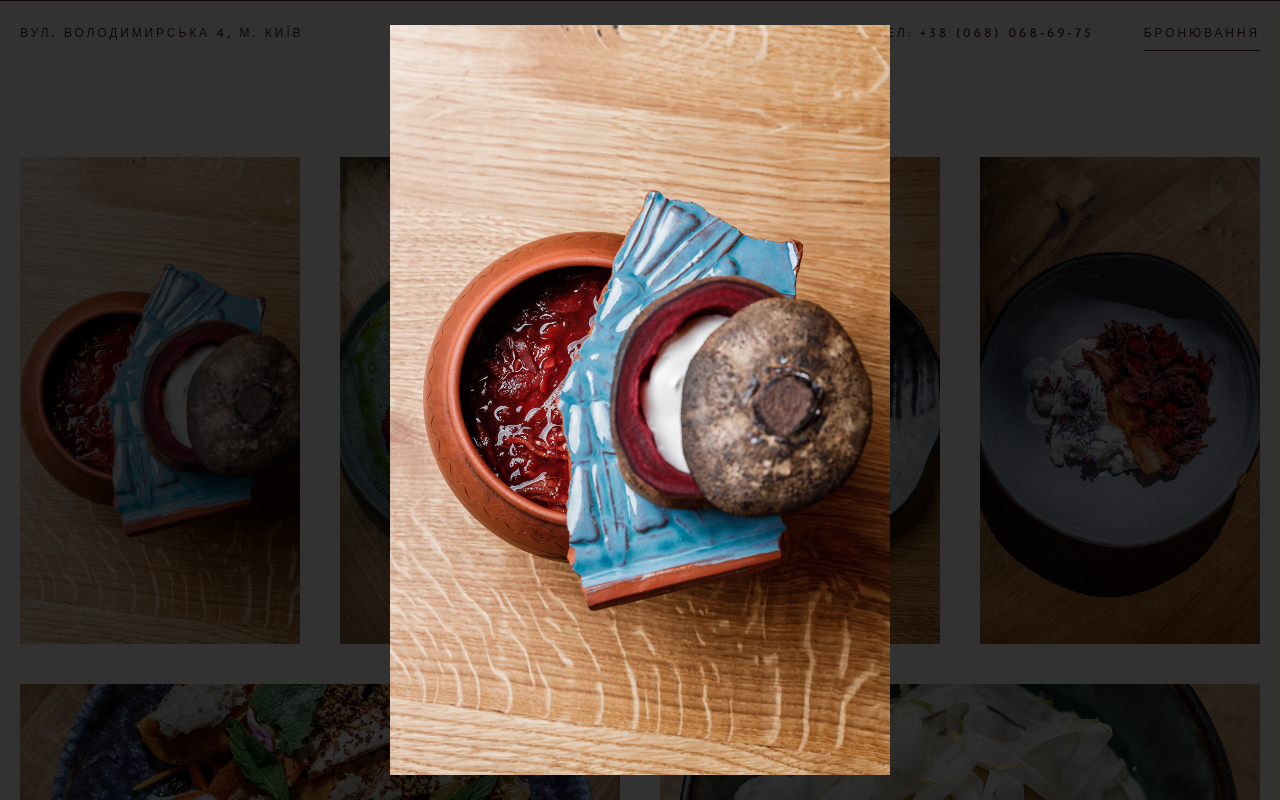
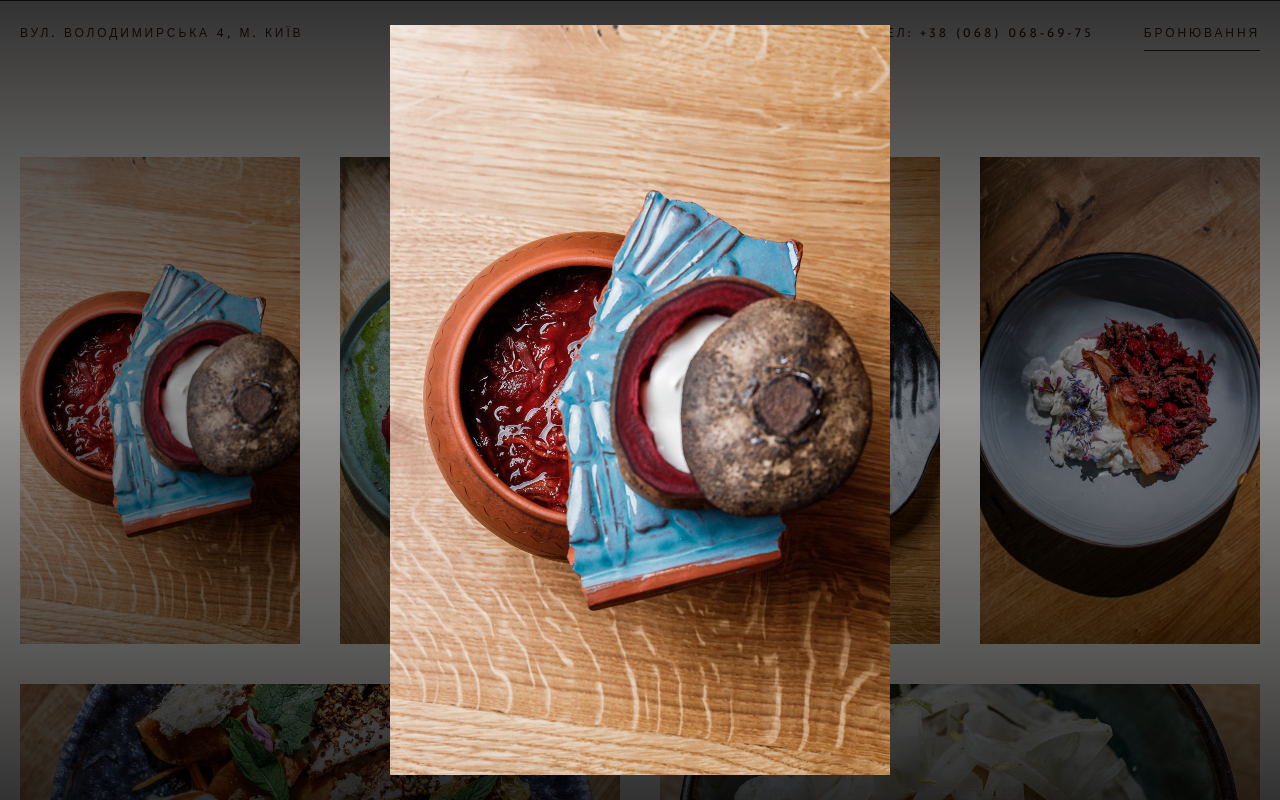
Before and after one commit to Ry6ens/100rokiv-react, a React (Create React App) app: page /ground in a window 1280 px wide. Both pictures are taken after a click on the element 160 px from the left and 2376 px from the top of the page. Shown: the part 1976-2776 px from the top of the page. Built offline with nearby package versions, Linux system fonts and the light colour scheme.

Commit message:
update groundpage

```diff
--- a/src/components/Gallery/Gallery.jsx
+++ b/src/components/Gallery/Gallery.jsx
@@ -11,7 +11,6 @@ export default function Gallery() {
 
   const handleClickModal = (e) => {
     document.body.classList.add("no-scroll");
-    document.body.style.overflow = "hidden";
 
     setShowModal(e.target.dataset.image);
   };
--- a/src/components/Header/Burger/hamburgers.scss
+++ b/src/components/Header/Burger/hamburgers.scss
@@ -13,7 +13,7 @@ $hamburger-padding-x           : 0px !default;
 $hamburger-padding-y           : 15px !default;
 $hamburger-layer-width         : 25px !default;
 $hamburger-layer-height        : 1px !default;
-$hamburger-layer-spacing       : 4px !default;
+$hamburger-layer-spacing       : 5px !default;
 $hamburger-layer-color         : var(--color-text) !default;
 $hamburger-layer-border-radius : 4px !default;
 $hamburger-hover-opacity       : 1 !default;
--- a/src/components/Modal/Modal.jsx
+++ b/src/components/Modal/Modal.jsx
@@ -15,7 +15,6 @@ export default function Modal({ onClose, children }) {
       onClose(false);
       document.removeEventListener("keydown", closeModal);
       document.body.classList.remove("no-scroll");
-      document.body.style.overflow = "auto";
     }
   };
 
--- a/src/components/Modal/Modal.module.scss
+++ b/src/components/Modal/Modal.module.scss
@@ -7,7 +7,7 @@
     display: flex;
     justify-content: center;
     align-items: center;
-    background-color: rgba(0, 0, 0, 0.8);
+    background: linear-gradient(180deg, rgba(0, 0, 0, .8), rgba(0, 0, 0, .4), rgba(0, 0, 0, .8));
     z-index: 1200;
 }
 
--- a/src/pages/GroundPage/GroundPage.jsx
+++ b/src/pages/GroundPage/GroundPage.jsx
@@ -16,7 +16,7 @@ export default function GroundPage() {
     <main>
       <section className={s.sectionTitle}>
         <img
-          class={s.img}
+          className={s.img}
           src={Ground}
           alt="100 років тому вперед Перший поверх"
         />
```
